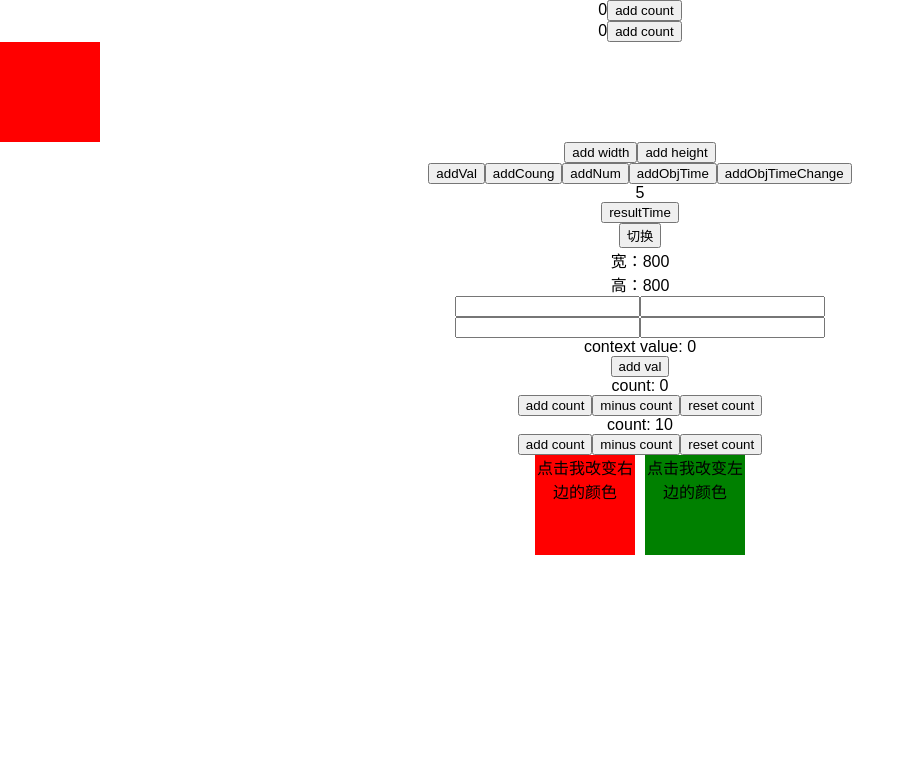
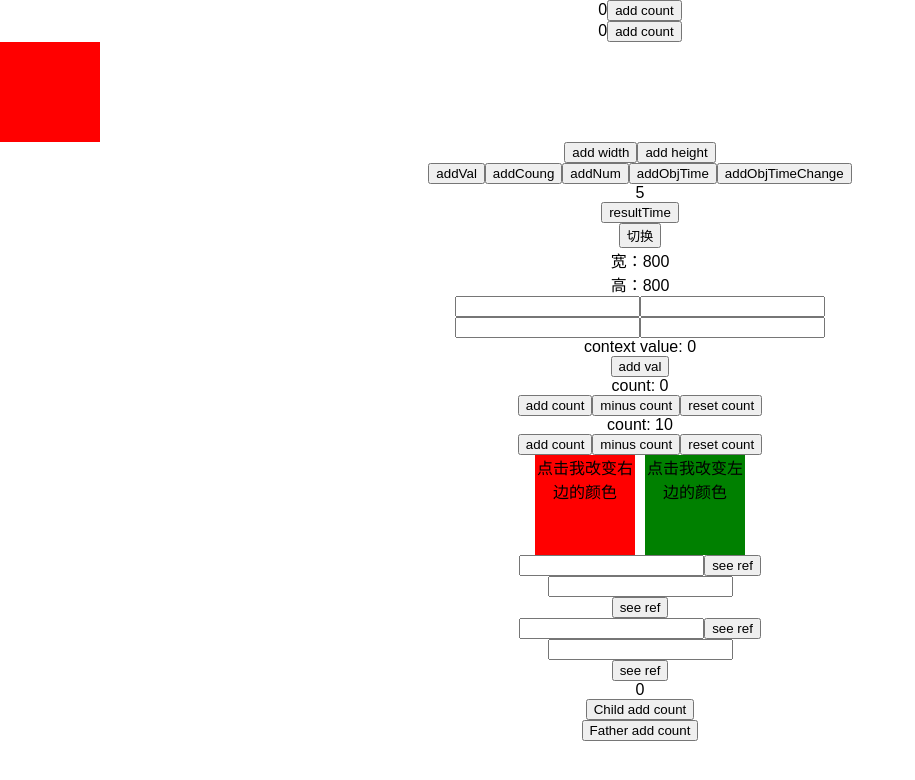
Before and after one commit to ChunchunIsMe/learningReact, a React (Create React App) app in the folder hook/: page / in a window 1280 px wide. Shown: the top 780 px of the page, without its empty margins (0-915 px from the left). Built offline with nearby package versions, Linux system fonts and the light colour scheme.

Commit message:
finish hook

```diff
--- a/hook/src/App.js
+++ b/hook/src/App.js
@@ -10,7 +10,9 @@ import CheckEffect from './component/effect/CheckEffect';
 import Outer from './component/context/Outer';
 import NumCount from './component/reducer/NumCount';
 import Father from './component/memoAndCallback/Father';
-
+import RefClass from './component/ref/RefClass';
+import RefFun from './component/ref/RefFun';
+import Deom from './component/imperativeHandle/Demo'
 class App extends Component {
   constructor(props) {
     super(props);
@@ -35,6 +37,9 @@ class App extends Component {
         <NumCount num={0} />
         <NumCount num={10} />
         <Father />
+        <RefClass />
+        <RefFun />
+        <Deom />
       </div>
     );
   }
--- /dev/null
+++ b/hook/src/component/imperativeHandle/Demo.js
@@ -0,0 +1,30 @@
+import React, { useImperativeHandle, useState, forwardRef, useRef } from 'react';
+
+function Demo() {
+  let children = useRef();
+  return (
+    <div>
+      <Child ref={children} />
+      <button onClick={() => children.current.setState(children.current.state + 1)}>Father add count</button>
+    </div>
+  )
+}
+
+function Com(props, ref) {
+  const [state, setState] = useState(0);
+  useImperativeHandle(ref, () => ({
+    state,
+    setState
+  }), [state])
+  return (
+    <div>
+      <div>{state}</div>
+      <button onClick={() => setState(state + 1)}>Child add count</button>
+    </div>
+  )
+}
+
+const Child = forwardRef(Com);
+
+
+export default Demo;
--- /dev/null
+++ b/hook/src/component/ref/RefClass.js
@@ -0,0 +1,29 @@
+import React, { Component } from 'react';
+
+class RefClass extends Component {
+  constructor(props) {
+    super(props);
+    this.myRef = React.createRef();
+  }
+
+  render() {
+    return (
+      <div>
+        <input ref={this.myRef} />
+        <button onClick={() => console.log(this.myRef.current)}>see ref</button>
+        <CustomTextInput inputRef={(e) => { this.input = e }} />
+        <button onClick={() => console.log(this.input.value)}>see ref</button>
+      </div>
+    )
+  }
+}
+
+function CustomTextInput(props) {
+  return (
+    <div>
+      <input ref={props.inputRef} />
+    </div>
+  )
+}
+
+export default RefClass;
--- /dev/null
+++ b/hook/src/component/ref/RefFun.js
@@ -0,0 +1,24 @@
+import React, { useRef } from 'react';
+
+function RefFun() {
+  const myRef = useRef();
+  let input = null;
+  return (
+    <div>
+      <input ref={myRef} />
+      <button onClick={() => console.log(myRef.current)}>see ref</button>
+      <CustomTextInput inputRef={(e) => { input = e }} />
+      <button onClick={() => console.log(input.value)}>see ref</button>
+    </div>
+  )
+}
+
+function CustomTextInput(props) {
+  return (
+    <div>
+      <input ref={props.inputRef} />
+    </div>
+  )
+}
+
+export default RefFun;
```
Also changed, not shown: 1 other file (tests, documents, lock files or other folders).
